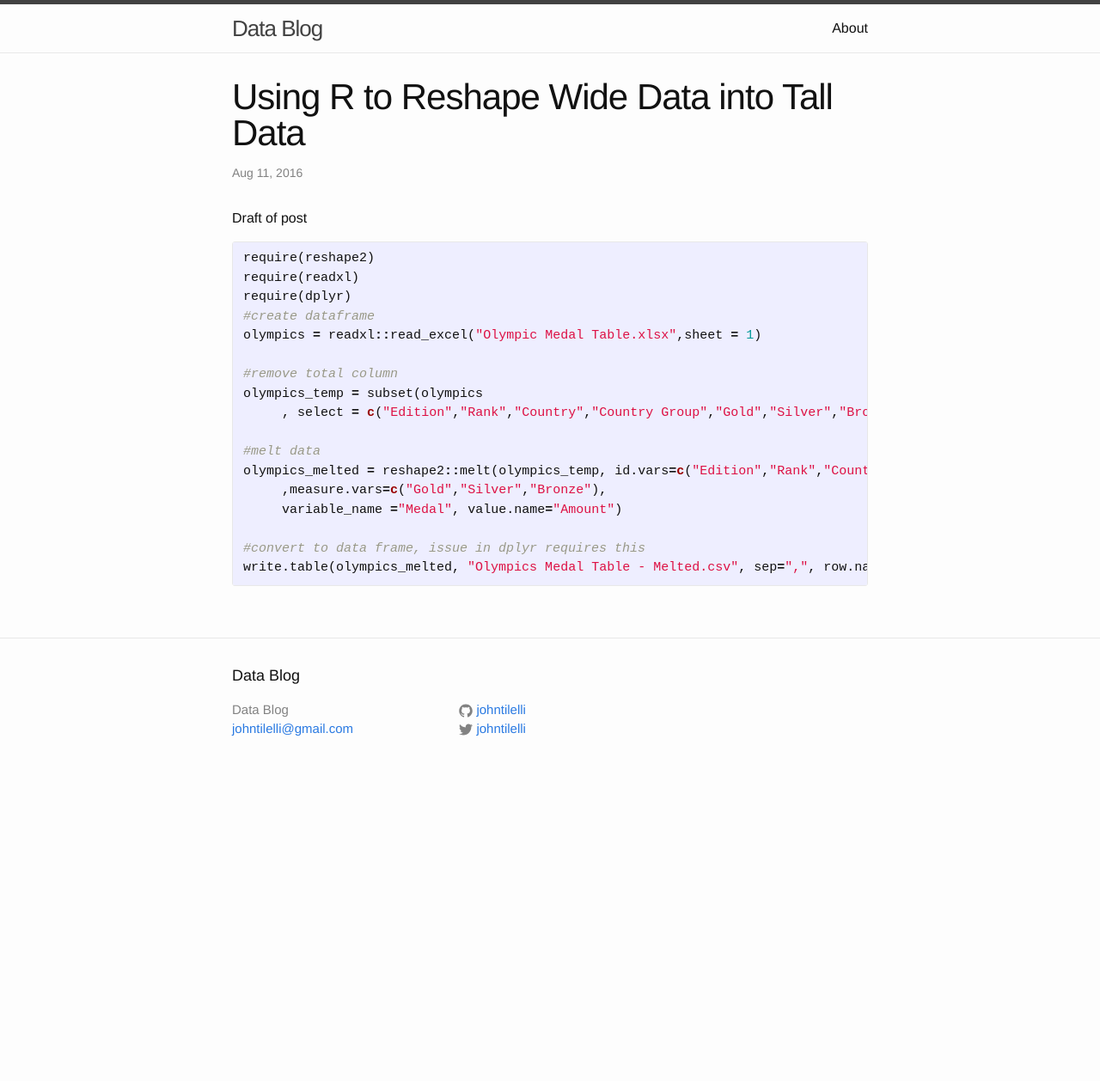
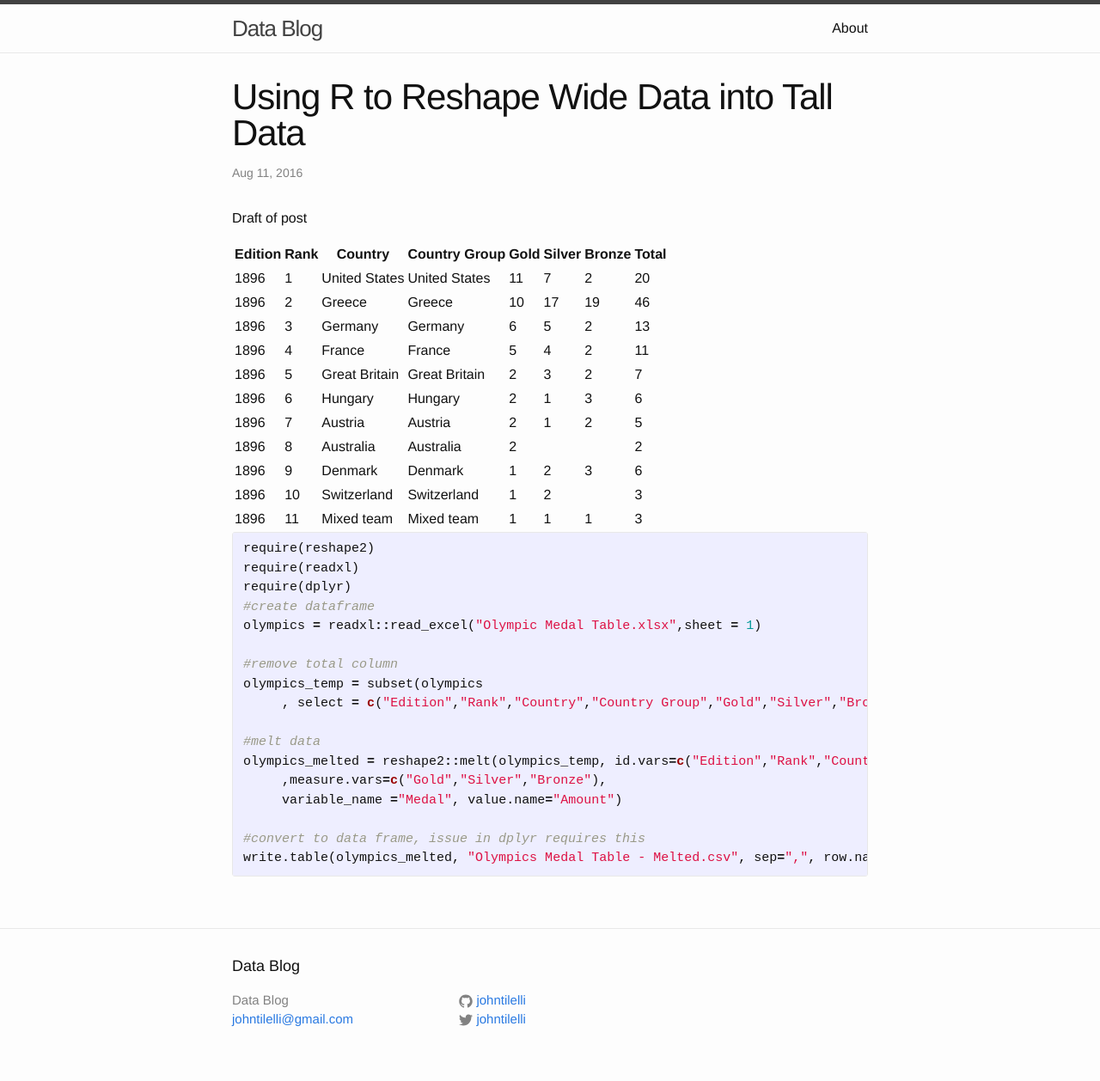
Before and after one commit to johntilelli/johntilelli.github.io, a Jekyll site: the page built from _posts/2016-08-11-reshaping-data.markdown, in a window 1280 px wide. Shown: the whole page at 86% size. Built offline with Jekyll 4.4.1, drawn with Linux system fonts in a browser that asks for light colours; before the commit the page ends 920 px from its top, so only the background shows below that.

Commit message:
Update 2016-08-11-reshaping-data.markdown
add table

```diff
--- a/_posts/2016-08-11-reshaping-data.markdown
+++ b/_posts/2016-08-11-reshaping-data.markdown
@@ -6,6 +6,21 @@ categories: blog update
 ---
 
 Draft of post
+
+| Edition | Rank | Country       | Country Group | Gold | Silver | Bronze | Total |
+|---------|------|---------------|---------------|------|--------|--------|-------|
+| 1896    | 1    | United States | United States | 11   | 7      | 2      | 20    |
+| 1896    | 2    | Greece        | Greece        | 10   | 17     | 19     | 46    |
+| 1896    | 3    | Germany       | Germany       | 6    | 5      | 2      | 13    |
+| 1896    | 4    | France        | France        | 5    | 4      | 2      | 11    |
+| 1896    | 5    | Great Britain | Great Britain | 2    | 3      | 2      | 7     |
+| 1896    | 6    | Hungary       | Hungary       | 2    | 1      | 3      | 6     |
+| 1896    | 7    | Austria       | Austria       | 2    | 1      | 2      | 5     |
+| 1896    | 8    | Australia     | Australia     | 2    |        |        | 2     |
+| 1896    | 9    | Denmark       | Denmark       | 1    | 2      | 3      | 6     |
+| 1896    | 10   | Switzerland   | Switzerland   | 1    | 2      |        | 3     |
+| 1896    | 11   | Mixed team    | Mixed team    | 1    | 1      | 1      | 3     |
+
 
 {% highlight r %}
 
```
